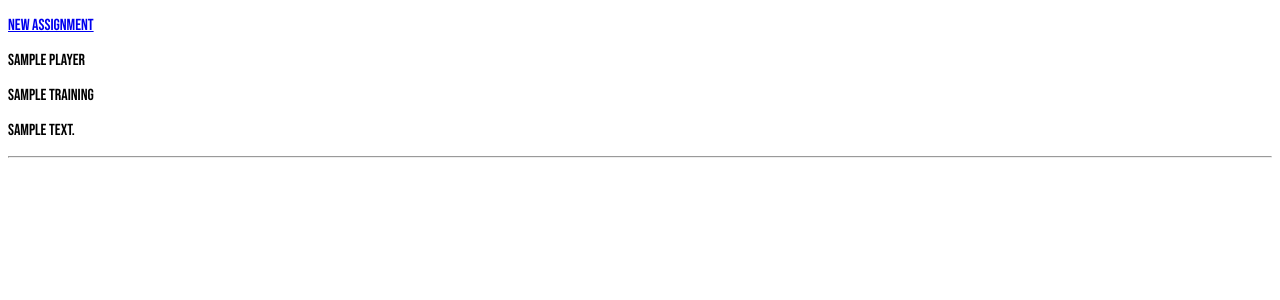
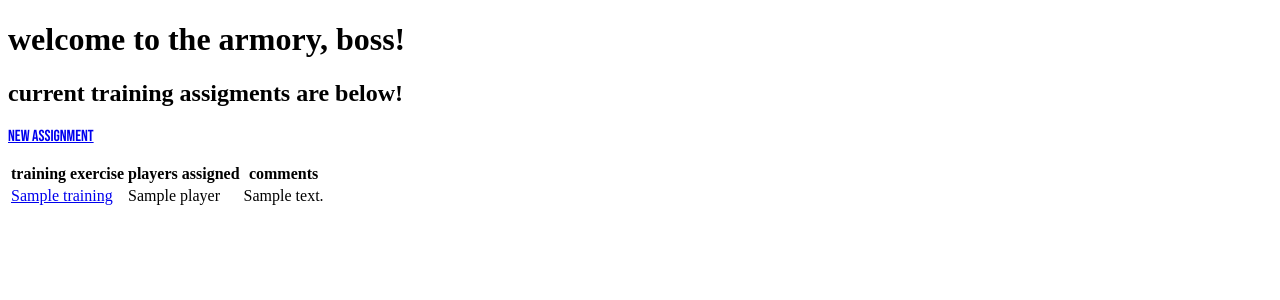
Before and after one commit to dieeer/armory, a Flask app: page /player_trainings in a window 1280 px wide. Shown: the part 117-417 px from the top of the page. Run offline with Flask 2, Linux system fonts and the light colour scheme; a database or web service that is not in the repository returns one stand-in record (values such as "Sample title"); some libraries are stand-ins or nearby versions.

Commit message:
streamlined front-end and added new routes for player_training controller

```diff
--- a/controllers/player_training_controller.py
+++ b/controllers/player_training_controller.py
@@ -17,6 +17,11 @@ def player_training_hs():
 def player_training():
     player_training = player_training_repository.select_all()
     return render_template('player_trainings/index.html', player_training = player_training)
+
+@player_training_blueprint.route("/player_trainings/<id>", methods=['GET'])
+def player_training_view(id):
+    player_training = player_training_repository.select(id)
+    return render_template('player_trainings/show.html', player_training = player_training)
 
 
 @player_training_blueprint.route('/player_trainings/new', methods =['GET'])
--- a/controllers/trainings_controller.py
+++ b/controllers/trainings_controller.py
@@ -1,4 +1,3 @@
-from crypt import methods
 from flask import Flask, render_template, request, redirect, Blueprint
 
 from models.player import Player
@@ -10,8 +9,6 @@ import repositories.training_repository as training_repository
 import repositories.player_training_repository as player_training_repository
 
 trainings_blueprint = Blueprint("trainings", __name__)
-
-
 
 @trainings_blueprint.route("/trainings")
 def trainings():
--- a/models/training.py
+++ b/models/training.py
@@ -1,3 +1,5 @@
+from models.player import Player
+
 class Training:
     def __init__(self, training_name, time, duration, intensity, id = None):
         self.training_name = training_name
@@ -5,3 +7,7 @@ class Training:
         self.duration = duration
         self.intensity = intensity
         self.id = id
+
+
+    def training_increases_fatigue(self, player):
+        player.raise_fatigue(self.intensity)
--- a/repositories/player_training_repository.py
+++ b/repositories/player_training_repository.py
@@ -14,6 +14,16 @@ def save(player_training):
     values = [player_training.player.id, player_training.training.id, player_training.comments]
     results = run_sql (sql, values)
     player_training.id = results [0]['id']
+    return player_training
+
+def select(id):
+    player_training = None
+    sql = "SELECT * FROM players_trainings WHERE id = %s"
+    values = [id]
+    result = run_sql(sql, values)[0]
+
+    if result is not None:
+        player_training = Player_Training(result['player_id'], result['training_id'], result['comments'])
     return player_training
 
 def select_all():
--- a/templates/index.html
+++ b/templates/index.html
@@ -18,10 +18,9 @@
     </tr>
 {%for assignment in player_training %}
 <tr>
-    <td>{{assignment.training.training_name}}</td>
+    <td><a href='/player_trainings/{{assignment.id}}'>{{assignment.training.training_name}}</a></td>
     <td>{{assignment.player.name}}</td>
     <td>{{assignment.comments}}</td>
-    <hr>
 </tr>
 {% endfor %}
 
--- a/templates/player_trainings/index.html
+++ b/templates/player_trainings/index.html
@@ -1,19 +1,27 @@
 {% extends 'base.html' %}
 
 {% block content %}
+
+<h1> welcome to the armory, boss! </h1>
+
+<h2>current training assigments are below!</h2>
 
 <p class="btn--wrapper">
     <a class="btn btn--action" href="/player_trainings/new">New assignment</a>
   </p>
 
-
+<table>
+    <tr>
+        <th>training exercise</th>
+        <th>players assigned</th>
+        <th>comments</th>
+    </tr>
 {%for assignment in player_training %}
-<div>
-    <p>{{assignment.player.name}}</p>
-    <p>{{assignment.training.training_name}}</p>
-    <p>{{assignment.comments}}</p>
-    <hr>
+<tr>
+    <td><a href='/player_trainings/{{assignment.id}}'>{{assignment.training.training_name}}</a></td>
+    <td>{{assignment.player.name}}</td>
+    <td>{{assignment.comments}}</td>
+</tr>
 {% endfor %}
 
-</div>
 {% endblock %}
```
Also changed, not shown: templates/player_trainings/show.html (+9 -0 lines), templates/trainings/edit.html (+4 -4 lines), repositories/training_repository.py (line endings or trailing spaces).
